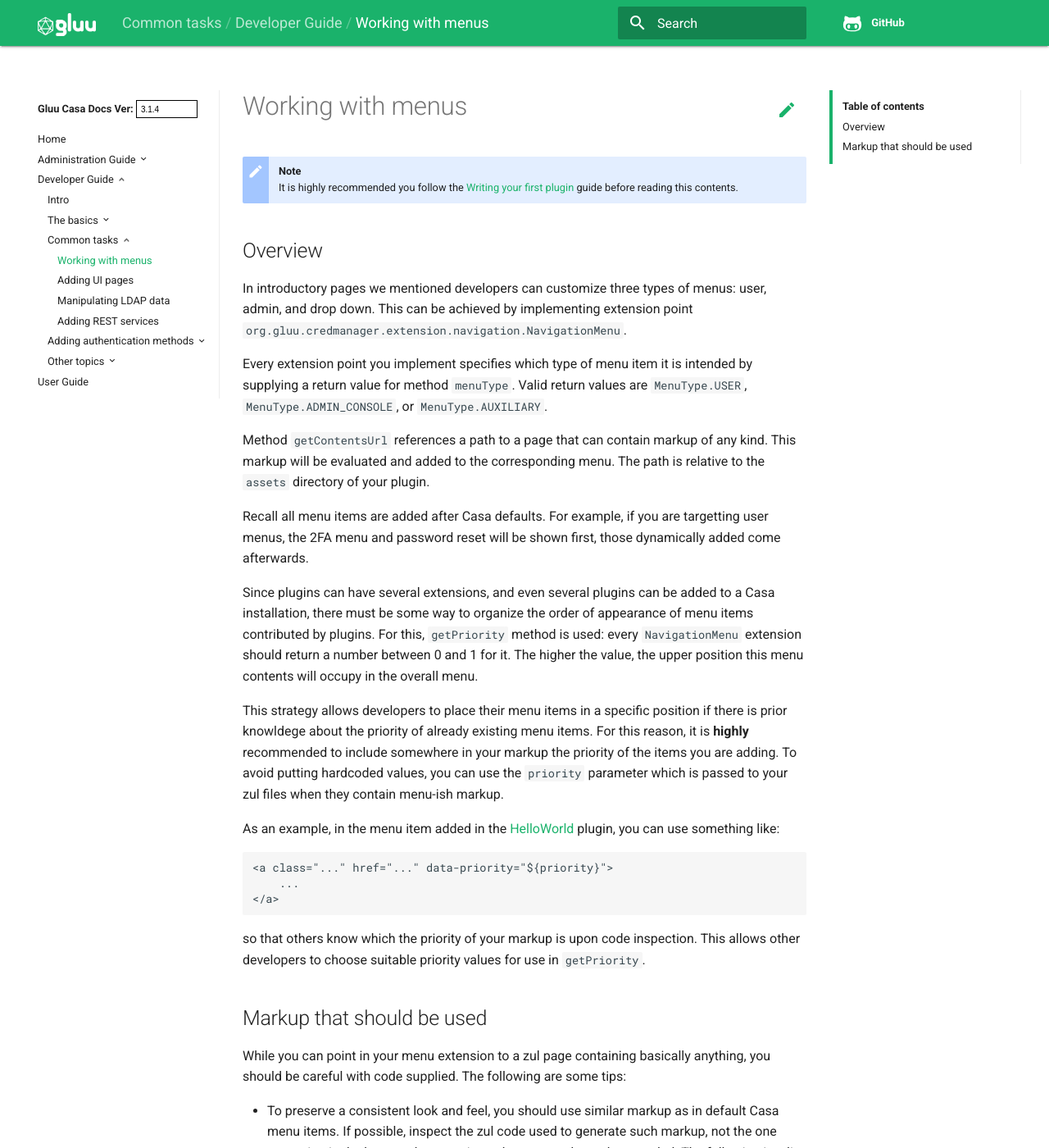
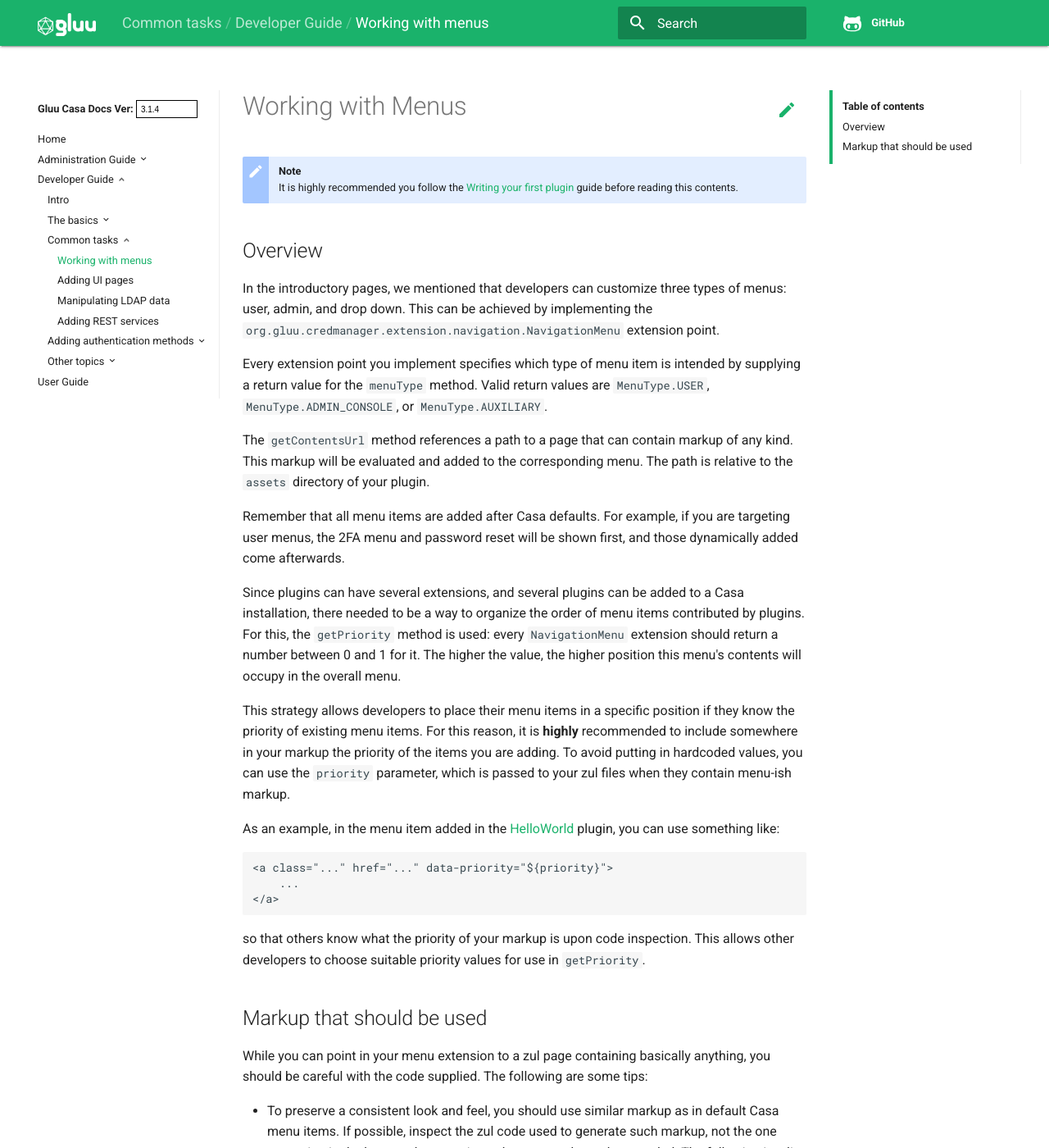
Before and after one commit to shmorri/docs-casa-prod, an MkDocs documentation site: the page built from docs/source/developer/menus.md, in a window 1280 px wide and 1400 px high. Shown: the whole window at 82% size. Built offline with MkDocs 1.6.1, drawn with Linux system fonts in a browser that asks for light colours; old or Windows-style settings are respelled for this version of MkDocs; some of the changed text lies outside the part shown.

Commit message:
Update menus.md
Proofreading

````diff
--- a/docs/source/developer/menus.md
+++ b/docs/source/developer/menus.md
@@ -1,21 +1,21 @@
-# Working with menus
+# Working with Menus
 
 !!! Note
     It is highly recommended you follow the [Writing your first plugin](writing-first.md) guide before reading this contents.
 
 ## Overview
 
-In introductory pages we mentioned developers can customize three types of menus: user, admin, and drop down. This can be achieved by implementing extension point `org.gluu.credmanager.extension.navigation.NavigationMenu`.
+In the introductory pages, we mentioned that developers can customize three types of menus: user, admin, and drop down. This can be achieved by implementing the `org.gluu.credmanager.extension.navigation.NavigationMenu` extension point.
 
-Every extension point you implement specifies which type of menu item it is intended by supplying a return value for method `menuType`. Valid return values are `MenuType.USER`, `MenuType.ADMIN_CONSOLE`, or `MenuType.AUXILIARY`.
+Every extension point you implement specifies which type of menu item is intended by supplying a return value for the `menuType` method. Valid return values are `MenuType.USER`, `MenuType.ADMIN_CONSOLE`, or `MenuType.AUXILIARY`.
 
-Method `getContentsUrl` references a path to a page that can contain markup of any kind. This markup will be evaluated and added to the corresponding menu. The path is relative to the `assets` directory of your plugin.
+The `getContentsUrl` method references a path to a page that can contain markup of any kind. This markup will be evaluated and added to the corresponding menu. The path is relative to the `assets` directory of your plugin.
 
-Recall all menu items are added after Casa defaults. For example, if you are targetting user menus, the 2FA menu and password reset will be shown first, those dynamically added come afterwards.
+Remember that all menu items are added after Casa defaults. For example, if you are targeting user menus, the 2FA menu and password reset will be shown first, and those dynamically added come afterwards.
 
-Since plugins can have several extensions, and even several plugins can be added to a Casa installation, there must be some way to organize the order of appearance of menu items contributed by plugins. For this, `getPriority` method is used: every `NavigationMenu` extension should return a number between 0 and 1 for it. The higher the value, the upper position this menu contents will occupy in the overall menu.
+Since plugins can have several extensions, and several plugins can be added to a Casa installation, there needed to be a way to organize the order of menu items contributed by plugins. For this, the `getPriority` method is used: every `NavigationMenu` extension should return a number between 0 and 1 for it. The higher the value, the higher position this menu's contents will occupy in the overall menu.
 
-This strategy allows developers to place their menu items in a specific position if there is prior knowldege about the priority of already existing menu items. For this reason, it is **highly** recommended to include somewhere in your markup the priority of the items you are adding. To avoid putting hardcoded values, you can use the `priority` parameter which is passed to your zul files when they contain menu-ish markup.
+This strategy allows developers to place their menu items in a specific position if they know the priority of existing menu items. For this reason, it is **highly** recommended to include somewhere in your markup the priority of the items you are adding. To avoid putting in hardcoded values, you can use the `priority` parameter, which is passed to your zul files when they contain menu-ish markup.
 
 As an example, in the menu item added in the [HelloWorld](writing-first.md#menuzul) plugin, you can use something like:
 
@@ -25,11 +25,11 @@ As an example, in the menu item added in the [HelloWorld](writing-first.md#menuz
 </a>
 ```
 
-so that others know which the priority of your markup is upon code inspection. This allows other developers to choose suitable priority values for use in `getPriority`.
+so that others know what the priority of your markup is upon code inspection. This allows other developers to choose suitable priority values for use in `getPriority`.
 
 ## Markup that should be used
 
-While you can point in your menu extension to a zul page containing basically anything, you should be careful with code supplied. The following are some tips:
+While you can point in your menu extension to a zul page containing basically anything, you should be careful with the code supplied. The following are some tips:
 
 - To preserve a consistent look and feel, you should use similar markup as in default Casa menu items. If possible, inspect the zul code used to generate such markup, not the one appearing in the browser because it can be more verbose than needed. The following is a list of files you may like peeking at (these are from [Casa repo](writing-first.md#download-project) itself):
 
````
Also changed, not shown: other parts of docs/source/developer/menus.md (+2 -2 lines).
